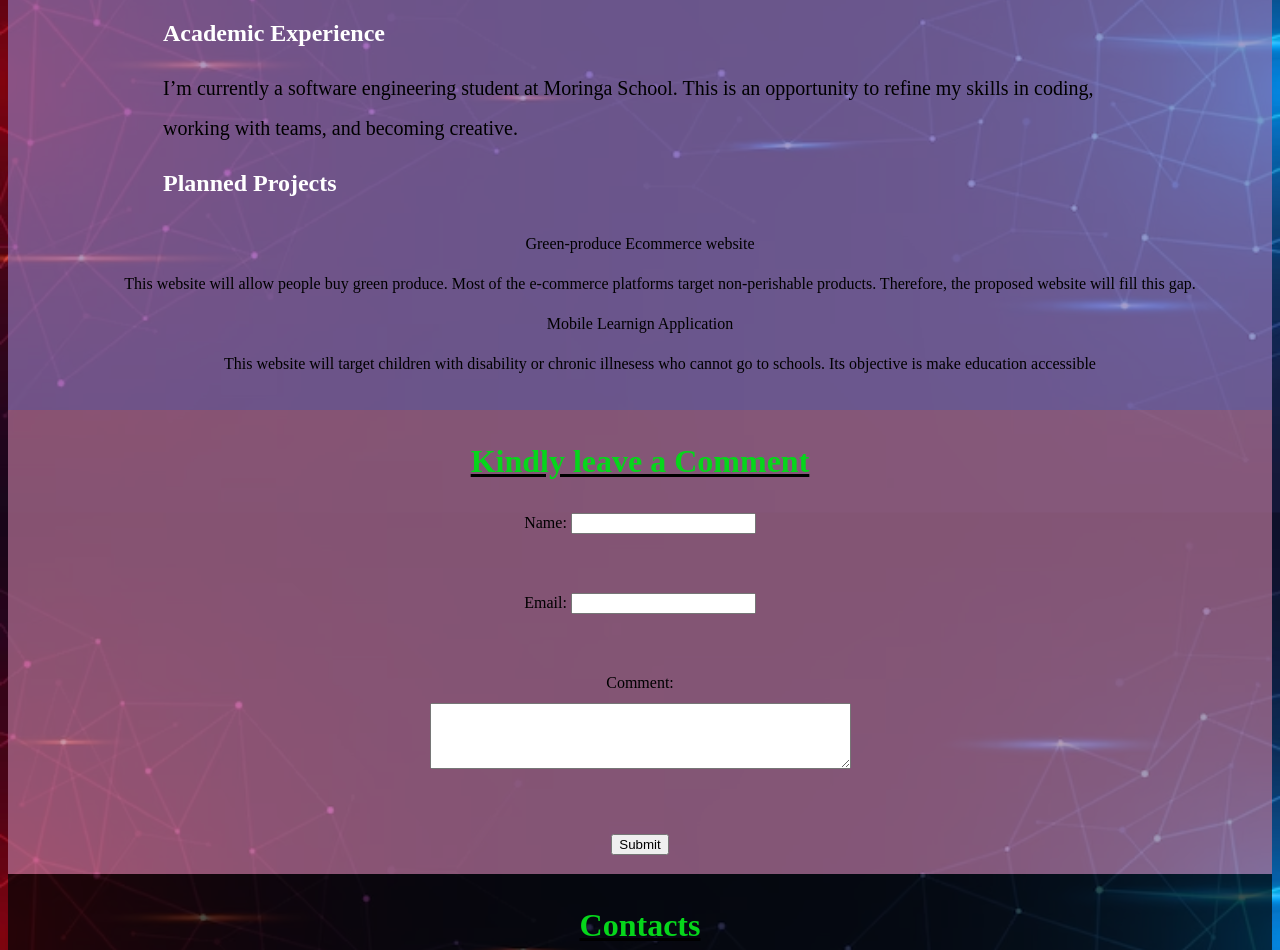
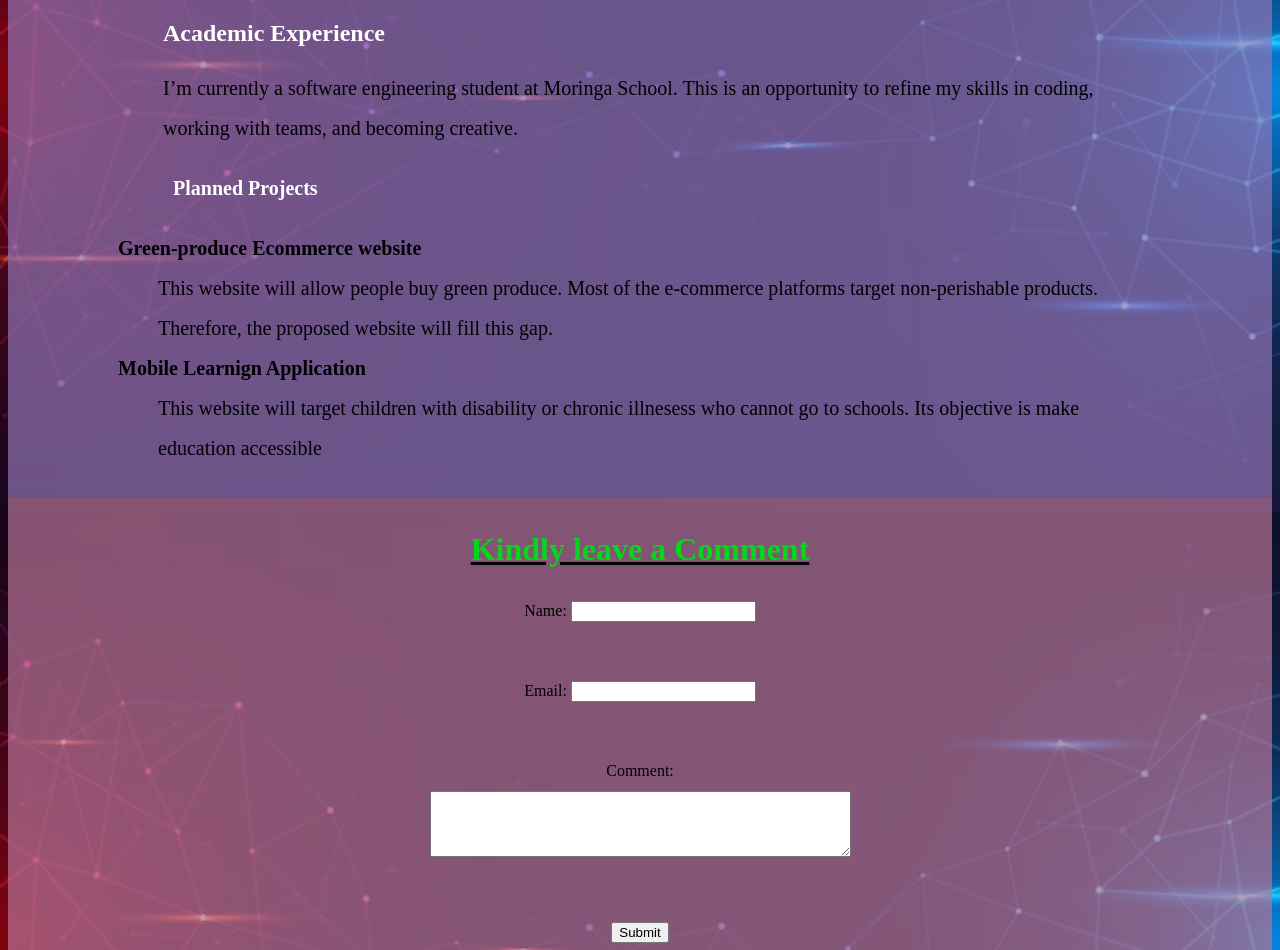
Before and after one commit to OtienoBrianOchieng/BrianOtienoPortfolio, a plain HTML site: page index.html in a window 1280 px wide. Shown: the part 1193-2143 px from the top of the page. Drawn offline with nearby package versions, Linux system fonts and the light colour scheme.

Commit message:
styled project section

```diff
--- a/index.html
+++ b/index.html
@@ -35,6 +35,7 @@
             <h1 id="portfolio">Portfolio</h1>
             <h2>Academic Experience</h2>
             <p>I’m currently a software engineering student at Moringa School. This is an opportunity to refine my skills in coding, working with teams, and becoming creative. </p>
+        <div class="projects">
             <h2>Planned Projects</h2>
             <dl>
                 <dt>Green-produce Ecommerce website</dt>
@@ -42,6 +43,8 @@
 
                 <dt>Mobile Learnign Application</dt>
                 <dd>This website will target children with disability or chronic illnesess who cannot go to schools. Its objective is make education accessible</dd>
+            </dl>
+        </div>
             </div>
         <div class="comment">
             <h1 id="comment">Kindly leave a Comment</h1>
--- a/style.css
+++ b/style.css
@@ -30,6 +30,7 @@ body {background-image:url(images/Star.avif);
 h1 {
     color: #06D61B;
     text-decoration: underline black;
+    font-weight: bold;
 }
 /* targetting h2 element */
 #container h2{
@@ -38,6 +39,7 @@ h1 {
     text-size-adjust: 35px;
     margin: 5px;
     padding: 10px 50px 5px 100px;
+    font-weight: bold;
 }
 /* targetting the entire body contents */
 #container{
@@ -80,3 +82,20 @@ h1 {
     margin: 0;
     padding: 10px 50px 10px 50px;
 }
+/* working on the portfolio section to refine the style */
+
+#container .portfolio .projects {
+    text-align: left;
+    margin: 5px;
+    padding: 5px 100px 0px 55px;
+    font-size: 20px;
+}
+#container .portfolio .projects h2 {
+    margin: 5px;
+    padding: 5px 100px 0px 50px;
+    font-size: 20px;
+    font-weight: bold;
+}
+#container .portfolio .projects dt {
+   font-weight: bold;
+}
```
Lines whose indentation alone changed are shown as unchanged.
